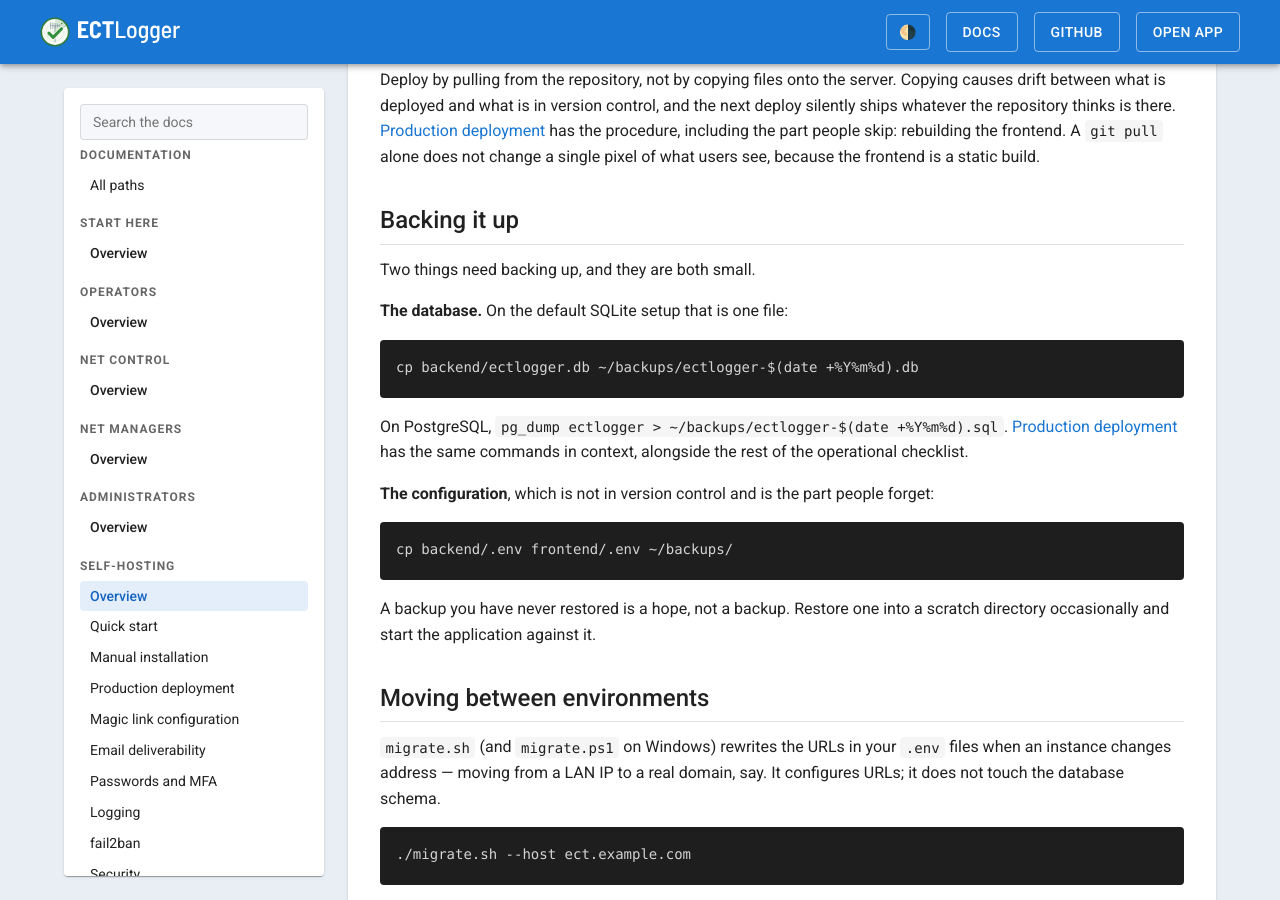
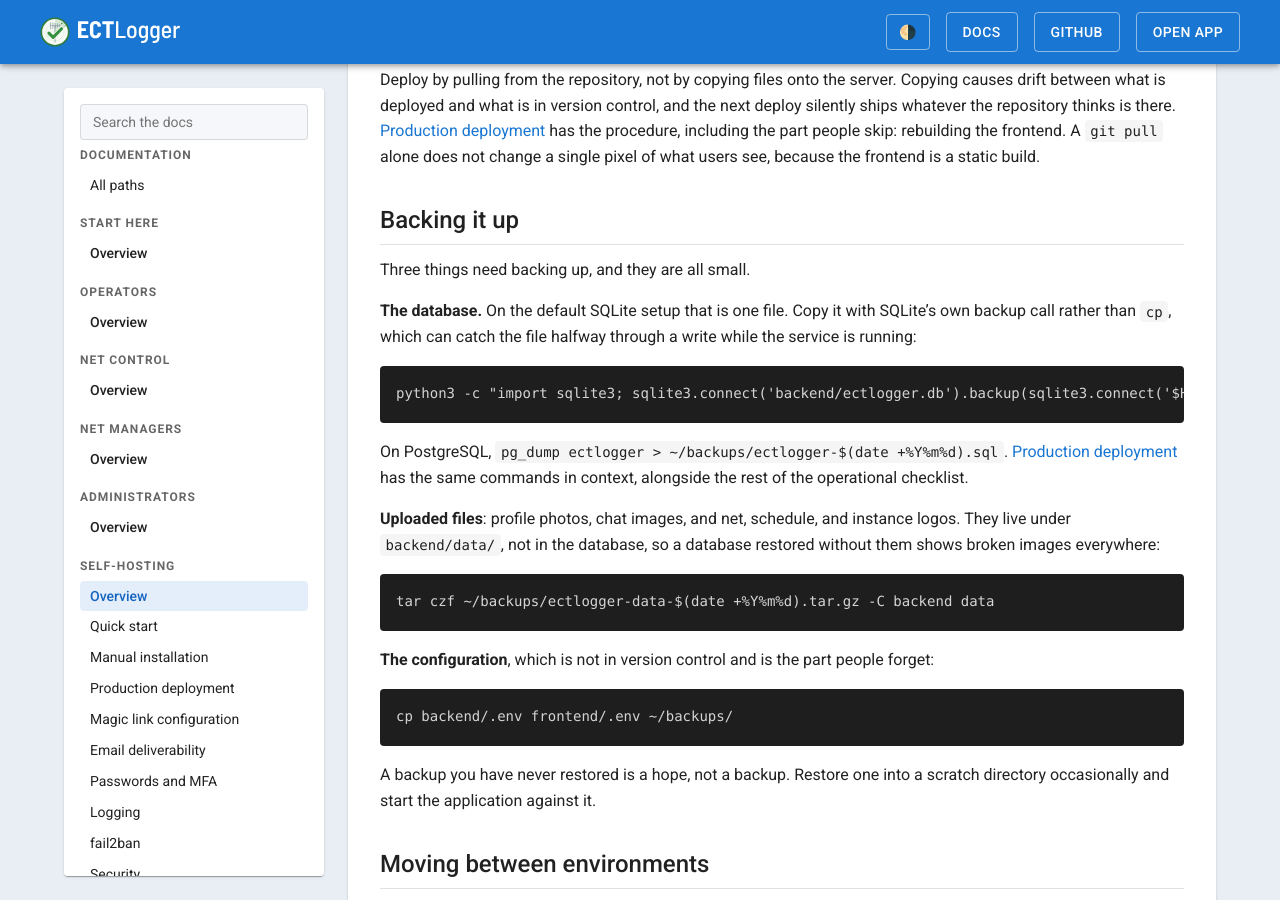
Before and after one commit to bradbrownjr/ectlogger, a Jekyll site: the page built from docs/self-hosting/index.md, in a window 1280 px wide and 900 px high, scrolled down 1719 px. Built offline with Jekyll 4.4.1, drawn with Linux system fonts in a browser that asks for light colours; comment, search, counter and statistics services are not loaded; our own code applies the rules of GitHub Pages for plain Markdown files.

Commit message:
Docs: back up uploaded files too, and copy SQLite safely while running
The backup sections omitted backend/data/ (avatars, chat images, logos),
so a restore following them would show broken images everywhere, and used
cp on a live SQLite file, which can copy a half-written database.

Co-Authored-By: Claude Opus 5.5 <noreply@anthropic.com>
Claude-Session: https://claude.ai/code/session_01Dz2y8UqRYDV67EQZaZUje3

````diff
--- a/docs/self-hosting/index.md
+++ b/docs/self-hosting/index.md
@@ -66,15 +66,21 @@ Deploy by pulling from the repository, not by copying files onto the server. Cop
 
 ## Backing it up
 
-Two things need backing up, and they are both small.
+Three things need backing up, and they are all small.
 
-**The database.** On the default SQLite setup that is one file:
+**The database.** On the default SQLite setup that is one file. Copy it with SQLite's own backup call rather than `cp`, which can catch the file halfway through a write while the service is running:
 
 ```bash
-cp backend/ectlogger.db ~/backups/ectlogger-$(date +%Y%m%d).db
+python3 -c "import sqlite3; sqlite3.connect('backend/ectlogger.db').backup(sqlite3.connect('$HOME/backups/ectlogger-$(date +%Y%m%d).db'))"
 ```
 
 On PostgreSQL, `pg_dump ectlogger > ~/backups/ectlogger-$(date +%Y%m%d).sql`. [Production deployment](/docs/PRODUCTION-DEPLOYMENT/) has the same commands in context, alongside the rest of the operational checklist.
+
+**Uploaded files**: profile photos, chat images, and net, schedule, and instance logos. They live under `backend/data/`, not in the database, so a database restored without them shows broken images everywhere:
+
+```bash
+tar czf ~/backups/ectlogger-data-$(date +%Y%m%d).tar.gz -C backend data
+```
 
 **The configuration**, which is not in version control and is the part people forget:
 
````
Also changed, not shown: docs/PRODUCTION-DEPLOYMENT.md (+6 -2 lines).
